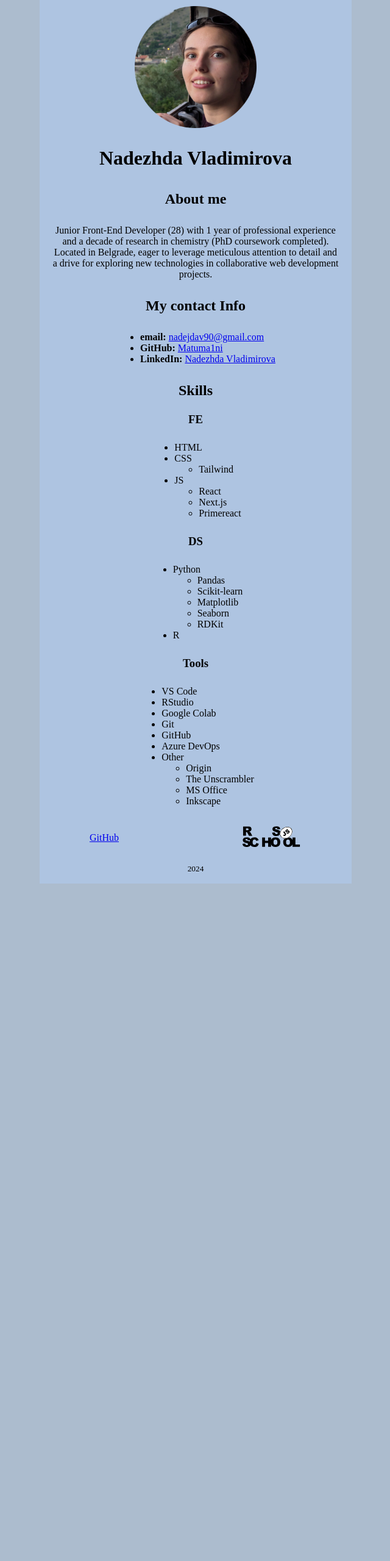
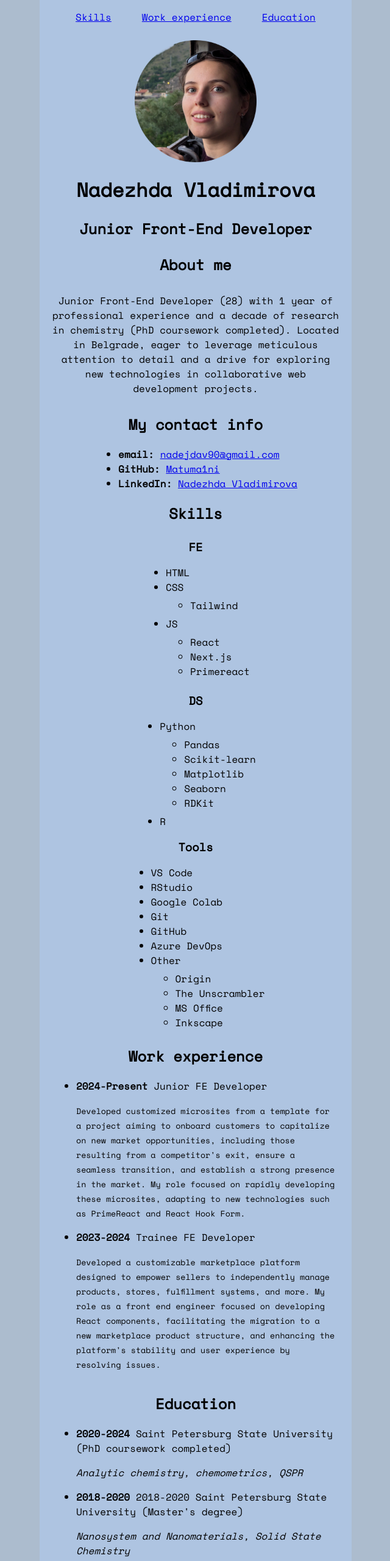
Before and after one commit to Matuma1ni/rsschool-cv, a website: page index.html in a window 1280 px wide. Shown: the top 2560 px of the page at 61% size, without its empty margins (319-959 px from the left). Before the commit the page ends 1449 px from the top, so only its background shows below. Drawn offline with Linux system fonts and the light colour scheme.

Commit message:
feat: add nav content, work experience and education

```diff
--- a/index.html
+++ b/index.html
@@ -9,12 +9,31 @@
     <link rel="stylesheet" href="style.css">
   </head>
   <body>
-    <nav></nav>
+    <nav>
+      <ul>
+        <li>
+          <a href="#skills">
+            Skills
+          </a>
+        </li>
+        <li>
+          <a href="#work">
+            Work experience
+          </a>
+        </li>
+        <li>
+          <a href="#education">
+            Education
+          </a>
+        </li>
+      </ul>
+    </nav>
     <header>
       <img src="static/pics/portrait.png" alt="portrait" width="200" height="200"/>
+      <h1>Nadezhda Vladimirova</h1>
+      <h2>Junior Front-End Developer</h2>
     </header>
     <main>
-      <h1>Nadezhda Vladimirova</h1>
       <h2>About me</h2>
       <p class="about-me">
         Junior Front-End Developer (28) with 1 year of professional experience and
@@ -22,13 +41,13 @@
         eager to leverage meticulous attention to detail and a drive for exploring new technologies
         in collaborative web development projects.
       </p>
-      <h2>My contact Info</h2>
+      <h2>My contact info</h2>
       <ul>
         <li><b>email:</b> <a rel="email" href="mailto:nadejdav90@gmail.com">nadejdav90@gmail.com</a></li>
         <li><b>GitHub:</b> <a href="https://github.com/Matuma1ni" rel="noreferrer noopener" target="_blank">Matuma1ni</a></li>
         <li><b>LinkedIn:</b> <a href="https://www.linkedin.com/in/elpis96">Nadezhda Vladimirova</a></li>
       </ul>
-      <h2>Skills</h2>
+      <h2 id="skills">Skills</h2>
       <h3>FE</h3>
       <ul>
         <li>HTML</li>
@@ -73,8 +92,60 @@
             <li>The Unscrambler</li>
             <li>MS Office</li>
             <li>Inkscape</li>
-        </ul>
+          </ul>
         </li>
+      </ul>
+      <h2 id="work">Work experience</h2>
+      <ul>
+        <li>
+          <b>2024-Present</b>
+          Junior FE Developer
+          <p>
+            <small>
+              Developed customized microsites from a template for a project aiming to onboard customers
+              to capitalize on new market opportunities, including those resulting from a competitor's exit,
+              ensure a seamless transition, and establish a strong presence in the market. My role focused on
+              rapidly developing these microsites, adapting to new technologies such as PrimeReact and React
+              Hook Form.
+            </small>
+          </p>
+        </li>
+        <li>
+          <b>2023-2024</b>
+          Trainee FE Developer
+          <p>
+            <small>
+              Developed a customizable marketplace platform designed to empower sellers to independently manage
+              products, stores, fulfillment systems, and more. My role as a front end engineer focused on developing
+              React components, facilitating the migration to a new marketplace product structure, and enhancing the
+              platform's stability and user experience by resolving issues.
+            </small>
+          </p>
+        </li>
+      </ul>
+      <h2 id="education">Education</h2>
+      <ul>
+        <li>
+          <b>2020-2024</b>
+          Saint Petersburg State University (PhD coursework completed)
+          <p><i>Analytic chemistry, chemometrics, QSPR</i></p>
+        </li>
+        <li>
+          <b>2018-2020</b>
+          2018-2020 Saint Petersburg State University (Master's degree)
+          <p><i>Nanosystem and Nanomaterials, Solid State Chemistry</i></p>
+        </li>
+        <li>
+          <b>2014-2018</b>
+          Saint Petersburg State University (Bachelor's degree)
+          <p><i>Chemistry, Physics and Mechanics of Materials, Solid State Chemistry</i></p>
+        </li>
+      </ul>
+      <h2>Languages</h2>
+      <ul>
+        <li><b>English:</b> Upper-Intermediate <small>(B2 SPbU sertified)</small></li>
+        <li><b>Russian:</b> Native</li>
+        <li><b>Serbian:</b> Elementary</li>
       </ul>
     </main>
     <footer>
--- a/style.css
+++ b/style.css
@@ -2,6 +2,13 @@
 *::before,
 *::after {
     box-sizing: border-box;
+}
+
+@font-face {
+    font-family: "Space Mono";
+    src: url('static/font/SpaceMono-Regular.woff2') format('woff2');
+    font-weight: normal;
+    font-style: normal;
 }
 
 label,
@@ -15,6 +22,7 @@ summary,
 }
 
 body {
+    font-family: 'Space Mono', sans-serif;
     margin: 0px 0px;
     background-color: #acbcce;
 }
@@ -29,12 +37,32 @@ footer {
     background-color: #aec4e1;
 }
 
+nav {
+    background-color: #aec4e1;
+}
+nav ul {
+    list-style: none;
+    display: flex !important;
+    justify-content: center;
+    align-items: center;
+    flex-direction: row;
+    gap: 50px;
+    margin: 0px 0px;
+    padding: 16px 0px;
+}
+
 main {
     padding: 10px 20px;
+}
+main ul {
+    margin: 6px 0px;
 }
 
 header {
     padding-top: 10px;;
+}
+header h2 {
+    margin: 0px;
 }
 
 h2 {
@@ -50,7 +78,8 @@ h3 {
 @media (min-width: 800px) {
     main,
     header,
-    footer {
+    footer,
+    nav {
         margin: auto;
         width: 67%;
     }
@@ -58,7 +87,8 @@ h3 {
 @media (min-width: 1200px) {
     main,
     header,
-    footer {
+    footer,
+    nav {
         margin: auto;
         width: 40%;
     }
```
